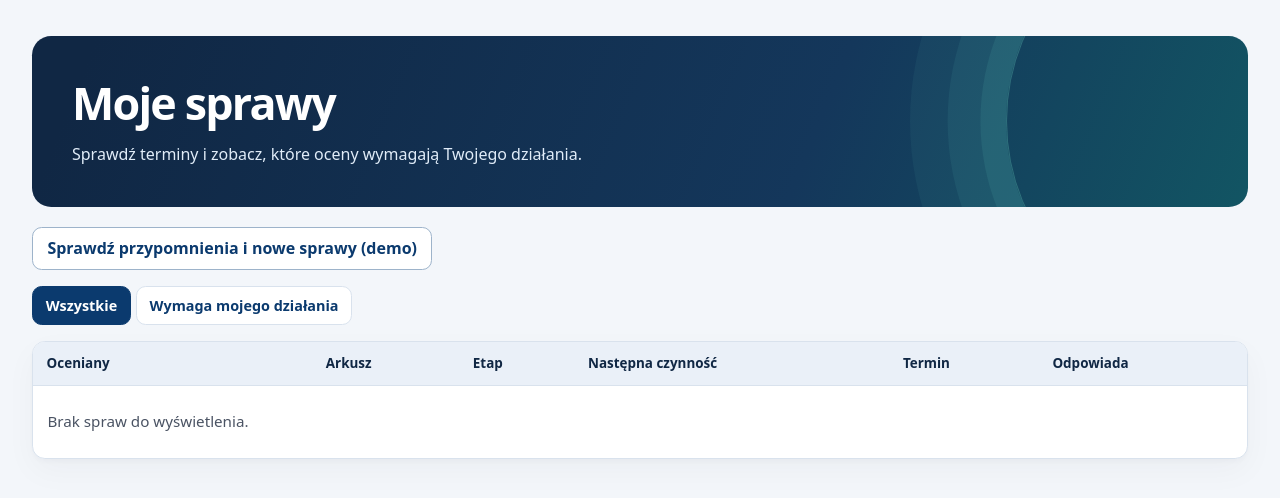
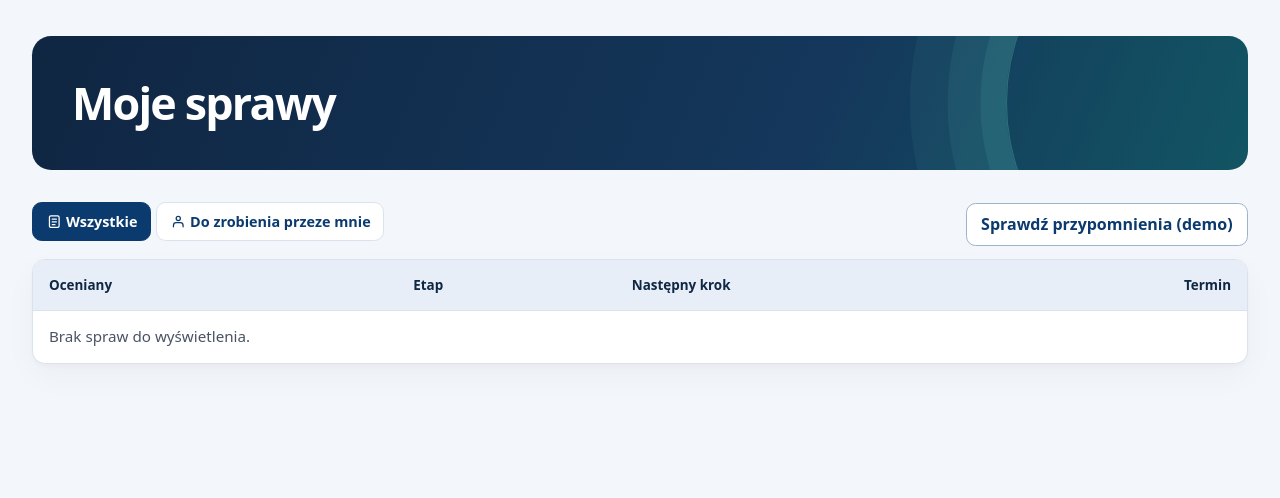
Before and after one commit to Solvro/web-hacknation-okres, a Django app: page /oceny/ in a window 1280 px wide. Shown: the part 106-604 px from the top of the page. Run offline with Django 5.2, Linux system fonts and the light colour scheme; the visitor is signed in with stand-in values (Sample User, id 1); data comes from the database, SQL or seed files in the repository; data that the repository does not hold is empty; parts of the project's set-up code (start-up, migrations or seed data) failed here and were passed over.

Commit message:
Uprość listę spraw i wyróżnij etapy oceny

```diff
--- a/oceny/static/oceny/okres.css
+++ b/oceny/static/oceny/okres.css
@@ -148,12 +148,28 @@ th { background: #eaf0f8; color: var(--granat); font-size: .84rem; }
 td { border-top: 1px solid var(--ramka); }
 tbody tr:hover { background: #f3f8fc; }
 table + table { margin-top: .75rem; }
+.ikona { width: 1.15em; height: 1.15em; flex: none; vertical-align: -.18em; }
+.wprowadzenie-spraw h1 { margin: 0; }
+.narzedzia-spraw { display: flex; align-items: center; justify-content: space-between; flex-wrap: wrap; gap: 0 1rem; }
+.narzedzia-spraw .filtry { margin: .65rem 0 1rem; }
+.przypomnienia { padding: .65rem 1rem; border: 1px solid #e9d1a4; border-radius: .75rem; background: #fff9ee; }
 .lista-spraw { box-shadow: var(--cien); }
-.lista-spraw th:first-child { width: 23%; }
+.lista-spraw thead th { background: #e8eef7; }
+.lista-spraw :is(th, td) { overflow-wrap: break-word; padding: .9rem 1rem; }
+.lista-spraw thead th:first-child { width: 30%; }
+.lista-spraw thead th:nth-child(2) { width: 18%; }
+.lista-spraw thead th:last-child { width: 1%; }
+.lista-spraw tbody th { background: transparent; border-top: 1px solid var(--ramka); font-size: inherit; }
+.lista-spraw tbody tr:is(:hover, :focus-within) { background: #eef5ff; }
+.sprawa-moja th { box-shadow: inset 3px 0 #3877be; }
 .etykieta-mobilna { display: none; }
-.sprawa-link { font-weight: 750; }
-.arkusz-znacznik { display: inline-block; padding: .17rem .6rem; border-radius: .45rem; background: #e5eff9; color: var(--glowny); font-weight: 750; }
-.data { font-variant-numeric: tabular-nums; white-space: nowrap; }
+.sprawa-link { color: var(--granat); font-weight: 750; text-decoration: none; }
+.sprawa-link:hover { color: var(--link); text-decoration: underline; }
+.sprawa-osoba-meta, .sprawa-odpowiada { display: block; margin-top: .25rem; color: var(--potw-tekst); font-size: .82rem; font-weight: 450; }
+.arkusz-znacznik { display: inline-block; margin-right: .35rem; padding: .05rem .45rem; border: 1px solid #cad8eb; border-radius: .35rem; background: #eef4fb; color: var(--glowny); font-size: .75rem; font-weight: 700; white-space: nowrap; }
+.nastepny-krok { display: block; font-weight: 600; }
+.nastepny-krok + .znacznik, .data + .znacznik { margin-top: .25rem; }
+.data { display: inline-flex; align-items: center; gap: .35rem; font-variant-numeric: tabular-nums; white-space: nowrap; }
 .pusta-tabela { padding: 1.5rem .9rem; color: var(--potw-tekst); }
 
 button, .przycisk {
@@ -198,8 +214,14 @@ legend { padding-inline: .35rem; font-weight: 700; color: var(--granat); }
 ul[role=alert] { padding-inline-start: 2rem; }
 .hr { background: var(--hr-tlo); color: var(--hr); }
 .ai { background: var(--ai-tlo); color: var(--ai); }
-.znacznik { display: inline-block; padding: .16rem .55rem; border-radius: 999px; background: var(--potw-tlo); color: var(--potw-tekst); font-size: .8rem; font-weight: 650; }
-.znacznik.moj { background: var(--glowny); color: #fff; }
+.znacznik { display: inline-flex; align-items: center; gap: .3rem; padding: .16rem .55rem; border-radius: 999px; background: var(--potw-tlo); color: var(--potw-tekst); font-size: .8rem; font-weight: 650; }
+.znacznik.moj { background: #dfebfb; color: #153d75; }
+.etap-kryteria { background: #e2edfd; color: #1a4582; }
+.etap-ocena { background: #eee6fb; color: #533483; }
+.etap-zapoznanie, .etap-termin_sprzeciwu { background: #ffefd3; color: #764705; }
+.etap-sprzeciw, .znacznik.po-terminie { background: var(--blad-tlo); color: var(--blad); }
+.etap-zakonczona { background: #dff2e8; color: #205c40; }
+.znacznik.po-terminie { white-space: nowrap; }
 .naglowek-sprawy { display: grid; grid-template-columns: repeat(auto-fit, minmax(min(100%, 14rem), 1fr)); gap: 1px; border: 1px solid var(--ramka); border-radius: var(--promien); overflow: hidden; background: var(--ramka); box-shadow: var(--cien); }
 .naglowek-sprawy > div { padding: .8rem 1rem; background: var(--tlo); }
 .naglowek-sprawy dt { color: var(--potw-tekst); font-size: .82rem; }
@@ -246,8 +268,12 @@ details > :last-child:not(summary) { margin-bottom: 0; }
     border-radius: .8rem;
     background: var(--tlo);
   }
-  .lista-spraw td:first-child { grid-column: 1 / -1; border-top: 0; }
-  .etykieta-mobilna { display: block; color: var(--potw-tekst); font-size: .8rem; font-weight: 600; }
+  .lista-spraw tbody th, .lista-spraw .pusta-tabela { grid-column: 1 / -1; border-top: 0; }
+  .sprawa-moja th { box-shadow: none; }
+  .lista-spraw tr.sprawa-moja { border-left: 3px solid #3877be; }
+  .lista-spraw :is(th, td) { padding: .65rem .4rem; }
+  .lista-spraw td:nth-child(3) { grid-column: 1 / -1; grid-row: 3; }
+  .etykieta-mobilna { display: block; margin-bottom: .15rem; color: var(--potw-tekst); font-size: .76rem; font-weight: 650; }
 }
 @media (max-width: 38rem) {
   .logowanie-uklad { grid-template-columns: minmax(0, 1fr); }
@@ -259,6 +285,7 @@ details > :last-child:not(summary) { margin-bottom: 0; }
   .htmx-added:is(section, article, [role=alert]) { animation: wejscie .23s ease-out; }
   button, .przycisk, .gora nav a, .filtry a, .skroty a { transition: background-color .16s, border-color .16s, box-shadow .16s, transform .16s; }
   button:active, .przycisk:active { transform: translateY(1px); }
+  .lista-spraw tr, .sprawa-link { transition: background-color .16s, color .16s; }
   .htmx-request { transition: opacity .2s; opacity: .72; }
   @keyframes wejscie {
     from { opacity: 0; transform: translateY(6px); }
--- /dev/null
+++ b/oceny/templates/oceny/_ikona.html
@@ -0,0 +1,16 @@
+<svg class="ikona" viewBox="0 0 24 24" fill="none" stroke="currentColor" stroke-width="1.8" stroke-linecap="round" stroke-linejoin="round" aria-hidden="true" focusable="false">
+  {% if ikona == "osoba" %}<circle cx="12" cy="8" r="3"/><path d="M5 20v-2a4 4 0 0 1 4-4h6a4 4 0 0 1 4 4v2"/>
+  {% elif ikona == "kalendarz" %}<rect x="3" y="5" width="18" height="16" rx="3"/><path d="M7 3v4m10-4v4M3 10h18"/>
+  {% elif ikona == "strzalka" %}<path d="M4 12h15m-6-6 6 6-6 6"/>
+  {% elif ikona == "wstecz" %}<path d="M20 12H5m6-6-6 6 6 6"/>
+  {% elif ikona == "lista" %}<rect x="5" y="4" width="14" height="17" rx="2"/><path d="M9 9h6m-6 4h6m-6 4h4"/>
+  {% elif ikona == "notatka" %}<path d="M4 5h16v12h-9l-5 4v-4H4zM8 9h8m-8 4h5"/>
+  {% elif ikona == "sprawdz" %}<path d="m5 12 4 4L19 6"/>
+  {% elif ikona == "zegarek" %}<circle cx="12" cy="12" r="8"/><path d="M12 8v4l3 2"/>
+  {% elif ikona == "alert" %}<circle cx="12" cy="12" r="8"/><path d="M12 8v4m0 4h.01"/>
+  {% elif ikona == "krzyzyk" %}<path d="m7 7 10 10m0-10L7 17"/>
+  {% elif ikona == "dzwonek" %}<path d="M5 17h14l-2-4v-3a5 5 0 0 0-10 0v3zM10 20h4"/>
+  {% elif ikona == "pobierz" %}<path d="M12 3v12m-4-4 4 4 4-4M4 16v4h16v-4"/>
+  {% elif ikona == "teczka" %}<rect x="3" y="7" width="18" height="13" rx="2"/><path d="M8 7V4h8v3M3 12a24 24 0 0 0 18 0m-9 1v2"/>
+  {% endif %}
+</svg>
--- a/oceny/templates/oceny/moje_sprawy.html
+++ b/oceny/templates/oceny/moje_sprawy.html
@@ -1,43 +1,56 @@
 {% extends "oceny/base.html" %}
 {% block tytul %}Moje sprawy{% endblock %}
 {% block tresc %}
-<div class="naglowek-strony wprowadzenie">
+<div class="naglowek-strony wprowadzenie wprowadzenie-spraw">
   <h1>Moje sprawy</h1>
-  <p>Sprawdź terminy i zobacz, które oceny wymagają Twojego działania.</p>
 </div>
 {% if wynik_schedulera %}<p class="potwierdzone" role="status">Scheduler: nowe przypomnienia {{ wynik_schedulera.przypomnienia }}, nowe sprawy {{ wynik_schedulera.nowe_sprawy }}.</p>{% endif %}
 {% if powiadomienia %}
-  <section class="panel" aria-labelledby="powiadomienia-tytul">
-    <h2 id="powiadomienia-tytul">Przypomnienia</h2>
+  <details class="przypomnienia">
+    <summary>{% include "oceny/_ikona.html" with ikona="dzwonek" %} Przypomnienia</summary>
     <ul class="powiadomienia">{% for p in powiadomienia %}
       <li id="przypomnienie-{{ p.pk }}"><a href="{% url 'oceny:szczegoly' p.ocena_id %}">{{ p.tresc }}</a>
         <button class="drugorzedny" hx-post="{% url 'oceny:przeczytane' p.pk %}" hx-target="#przypomnienie-{{ p.pk }}" hx-swap="outerHTML">Oznacz jako przeczytane</button></li>
     {% endfor %}</ul>
-  </section>
+  </details>
 {% endif %}
-{% if okres_demo and user.is_staff %}
-  <form class="akcja-demo" method="post" action="{% url 'oceny:uruchom_scheduler' %}">{% csrf_token %}
-    <button class="drugorzedny" type="submit">Sprawdź przypomnienia i nowe sprawy (demo)</button></form>
-{% endif %}
-<nav class="filtry" aria-label="Filtr spraw">
-  <a href="{% url 'oceny:moje_sprawy' %}"{% if filtr != "moje" %} aria-current="page"{% endif %}>Wszystkie</a>
-  <a href="?filtr=moje"{% if filtr == "moje" %} aria-current="page"{% endif %}>Wymaga mojego działania</a>
-</nav>
+<div class="narzedzia-spraw">
+  <nav class="filtry" aria-label="Filtr spraw">
+    <a href="{% url 'oceny:moje_sprawy' %}"{% if filtr != "moje" %} aria-current="page"{% endif %}>{% include "oceny/_ikona.html" with ikona="lista" %} Wszystkie</a>
+    <a href="?filtr=moje"{% if filtr == "moje" %} aria-current="page"{% endif %}>{% include "oceny/_ikona.html" with ikona="osoba" %} Do zrobienia przeze mnie</a>
+  </nav>
+  {% if okres_demo and user.is_staff %}
+    <form class="akcja-demo" method="post" action="{% url 'oceny:uruchom_scheduler' %}">{% csrf_token %}
+      <button class="drugorzedny" type="submit">Sprawdź przypomnienia (demo)</button>
+    </form>
+  {% endif %}
+</div>
 <table class="lista-spraw" role="table" aria-label="Lista spraw">
-  <thead role="rowgroup"><tr role="row"><th scope="col" role="columnheader">Oceniany</th><th scope="col" role="columnheader">Arkusz</th><th scope="col" role="columnheader">Etap</th><th scope="col" role="columnheader">Następna czynność</th><th scope="col" role="columnheader">Termin</th><th scope="col" role="columnheader">Odpowiada</th></tr></thead>
+  <thead role="rowgroup"><tr role="row"><th scope="col">Oceniany</th><th scope="col">Etap</th><th scope="col">Następny krok</th><th scope="col">Termin</th></tr></thead>
   <tbody role="rowgroup">
   {% for w in wiersze %}
-    <tr role="row">
-      <td role="cell"><a class="sprawa-link" href="{% url 'oceny:szczegoly' w.ocena.pk %}">{{ w.ocena.oceniany.get_full_name|default:w.ocena.oceniany }}</a>
-        {% if w.ocena.oceniany.pracownik %}<br><span class="cicho">{{ w.ocena.oceniany.pracownik.stanowisko }}</span>{% endif %}</td>
-      <td role="cell"><span class="etykieta-mobilna" aria-hidden="true">Arkusz</span><span class="arkusz-znacznik">{{ w.ocena.arkusz }}</span></td>
-      <td role="cell"><span class="etykieta-mobilna" aria-hidden="true">Etap</span><span class="znacznik">{{ w.ocena.etap_nazwa }}</span></td>
-      <td role="cell"><span class="etykieta-mobilna" aria-hidden="true">Następna czynność</span>{% if w.krok %}{{ w.krok.opis }}{% if w.krok.moj %} <span class="znacznik moj">Ty</span>{% endif %}{% else %}—{% endif %}</td>
-      <td role="cell"><span class="etykieta-mobilna" aria-hidden="true">Termin</span><span class="data">{{ w.krok.termin|date:"d.m.Y"|default:"—" }}</span>{% if w.ocena.po_terminie %}<br><span class="po-terminie">po terminie</span>{% endif %}</td>
-      <td role="cell"><span class="etykieta-mobilna" aria-hidden="true">Odpowiada</span>{{ w.krok.kto.get_full_name|default:"—" }}</td>
+    {% with o=w.ocena p=w.ocena.oceniany.pracownik %}
+    <tr role="row"{% if w.krok.moj %} class="sprawa-moja"{% endif %}>
+      <th scope="row" role="rowheader">
+        <a class="sprawa-link" href="{% url 'oceny:szczegoly' o.pk %}">{{ o.oceniany.get_full_name|default:o.oceniany }}</a>
+        <span class="sprawa-osoba-meta"><span class="arkusz-znacznik">Arkusz {{ o.arkusz }}</span>{% if p.stanowisko %}<span>{{ p.stanowisko }}</span>{% endif %}</span>
+      </th>
+      <td role="cell"><span class="etykieta-mobilna" aria-hidden="true">Etap</span>{% include "oceny/_etap.html" with etap=o.etap only %}</td>
+      <td role="cell"><span class="etykieta-mobilna" aria-hidden="true">Następny krok</span>
+        {% if w.krok %}<span class="nastepny-krok">{{ w.krok.opis }}</span>
+          {% if w.krok.moj %}<span class="znacznik moj">{% include "oceny/_ikona.html" with ikona="osoba" %} Twoje zadanie</span>
+          {% elif w.krok.kto %}<span class="sprawa-odpowiada">{{ w.krok.kto.get_full_name|default:w.krok.kto.username }}</span>{% endif %}
+        {% else %}<span class="cicho">Brak działań</span>{% endif %}
+      </td>
+      <td role="cell"><span class="etykieta-mobilna" aria-hidden="true">Termin</span>
+        {% if w.krok.termin %}<time class="data" datetime="{{ w.krok.termin|date:'Y-m-d' }}">{% include "oceny/_ikona.html" with ikona="kalendarz" %} {{ w.krok.termin|date:"d.m.Y" }}</time>
+        {% else %}<span class="cicho">—</span>{% endif %}
+        {% if o.po_terminie %}<span class="znacznik po-terminie">{% include "oceny/_ikona.html" with ikona="alert" %} Po terminie</span>{% endif %}
+      </td>
     </tr>
+    {% endwith %}
   {% empty %}
-    <tr role="row"><td class="pusta-tabela" colspan="6" role="cell">{% if filtr == "moje" %}Żadna sprawa nie wymaga teraz Twojego działania.{% else %}Brak spraw do wyświetlenia.{% endif %}</td></tr>
+    <tr role="row"><td class="pusta-tabela" colspan="4" role="cell">{% if filtr == "moje" %}Żadna sprawa nie wymaga teraz Twojego działania.{% else %}Brak spraw do wyświetlenia.{% endif %}</td></tr>
   {% endfor %}
   </tbody>
 </table>
```
Also changed, not shown: CONCEPT.md (+4 -0 lines), PROGRESS.md (+1 -0 lines), oceny/templates/oceny/_etap.html (added, +10 -0 lines).
